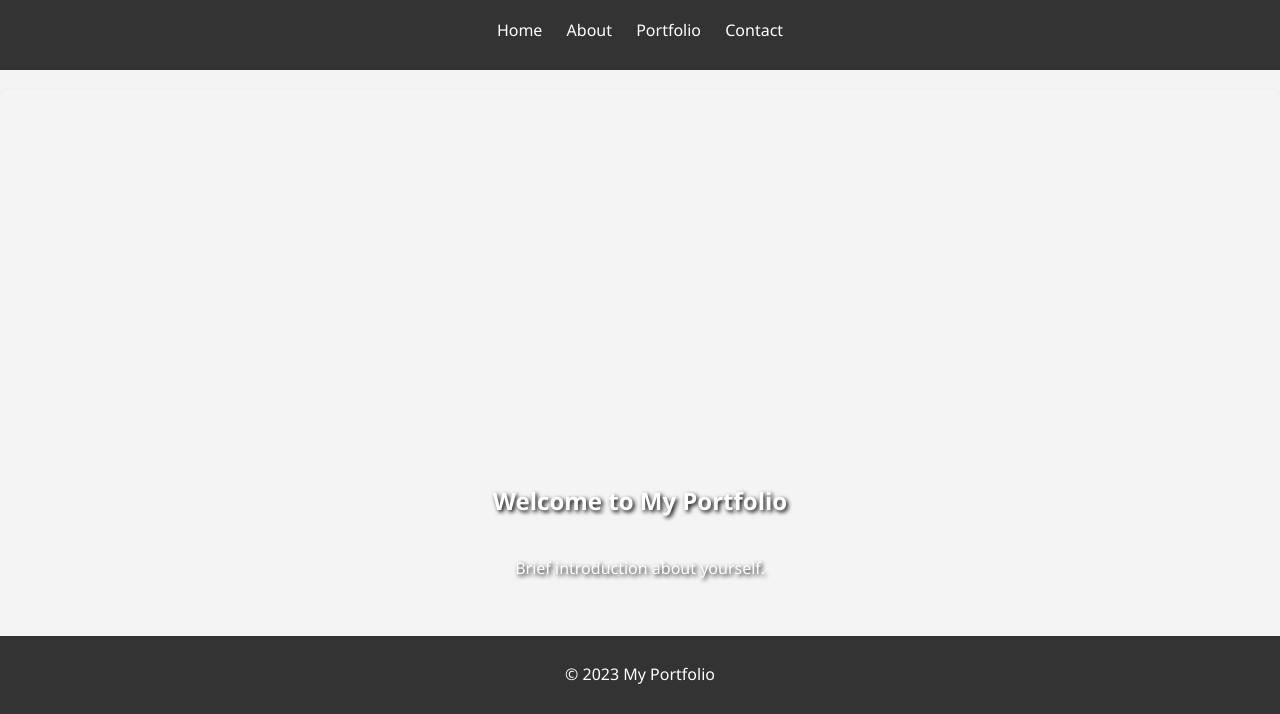
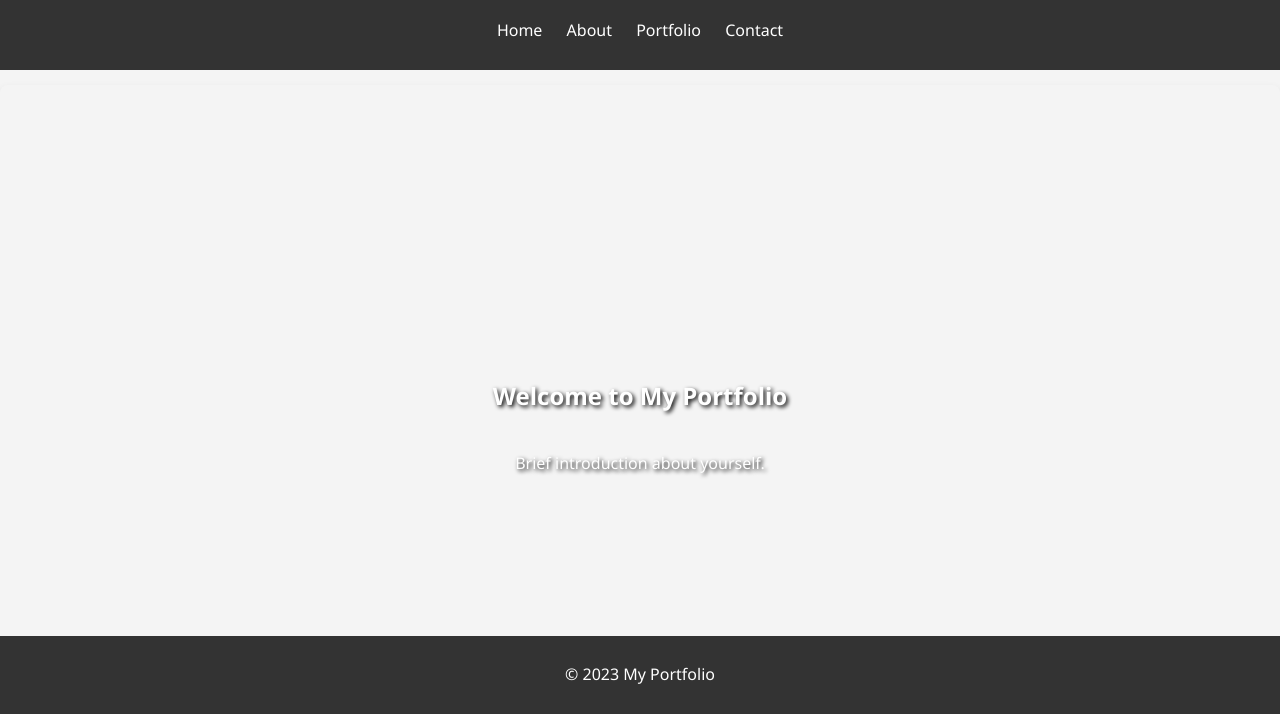
Before and after one commit to JosephKehoe01/Portfolio, a plain HTML site: page index.html in a window 1280 px wide. Shown: the part 86-800 px from the top of the page. Drawn offline with Linux system fonts and the light colour scheme.

Commit message:
Update 2.4

```diff
--- a/styles.css
+++ b/styles.css
@@ -39,7 +39,7 @@ nav ul li a:hover {
 
 .hero {
     background: url('hero-image.jpg') no-repeat center center/cover;
-    height: 100vh;
+    height: 80vh;
     display: flex;
     flex-direction: column;
     justify-content: center;
@@ -49,8 +49,8 @@ nav ul li a:hover {
 }
 
 section {
-    padding: 40px 20px;
-    margin: 20px 0;
+    padding: 20px 15px;
+    margin: 15px 0;
     background: #fff;
     box-shadow: 0 4px 8px rgba(0,0,0,0.1);
     border-radius: 8px;
```
